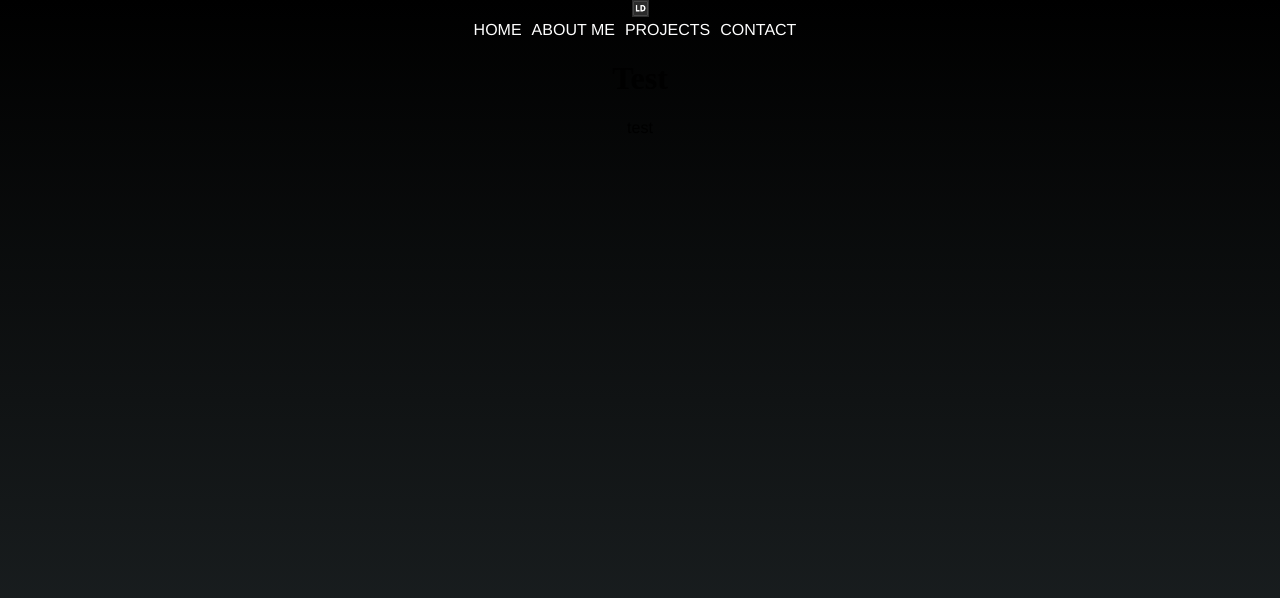
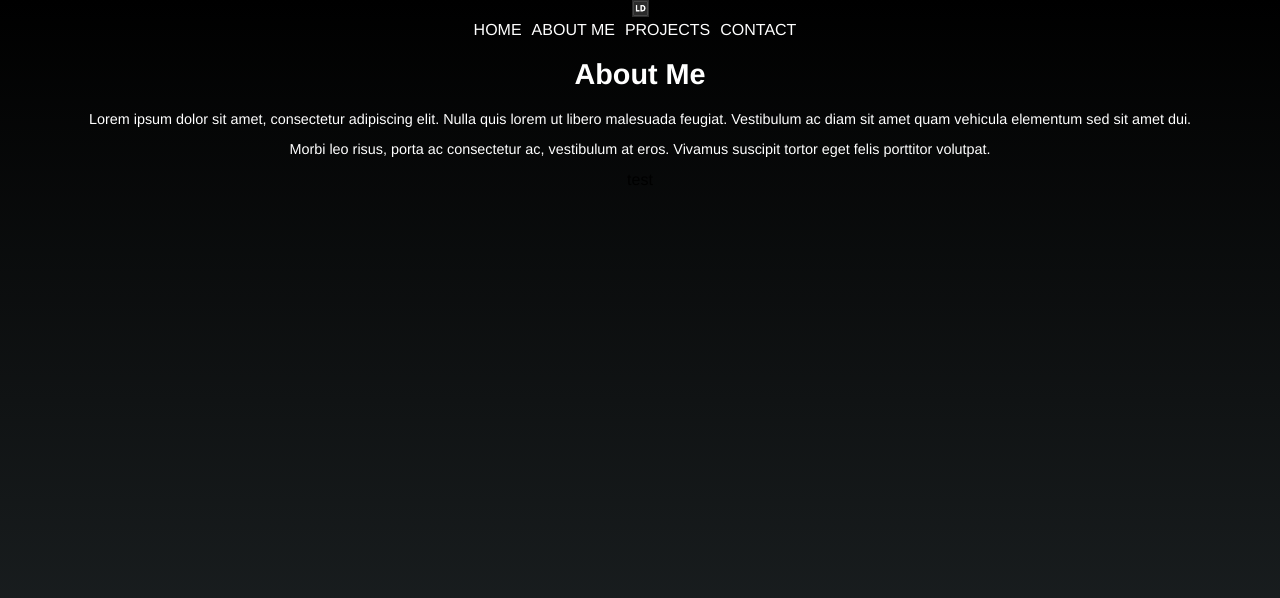
Before and after one commit to lancedavenport/lancedavenport.github.io, a React (Vite) app: page /projects in a window 1280 px wide. Shown: the top 598 px of the page. Built offline with nearby package versions, Linux system fonts and the light colour scheme.

Commit message:
Updated styling

```diff
--- a/src/components/navigation/pages/AboutMe.jsx
+++ b/src/components/navigation/pages/AboutMe.jsx
@@ -4,7 +4,7 @@ export default function AboutMe() {
   return (
     <div>
       <Container className="mt-5">
-        <Row className="justify-content-center">
+        <Row className="justify-content-center global-text">
           <Col md={8}>
             <div className="text-center mb-4">
               <h1 className="mt-3">About Me</h1>
--- a/src/components/navigation/pages/Projects.jsx
+++ b/src/components/navigation/pages/Projects.jsx
@@ -2,10 +2,27 @@ import { Col, Container, Row } from "react-bootstrap";
 
 export default function Projects() {
     return (
-        <Row>
-            <Col>
-            <h1>Test</h1>
+        <div>
+        <Container className="mt-5">
+          <Row className="justify-content-center global-text">
+            <Col md={8}>
+              <div className="text-center mb-4">
+                <h1 className="mt-3">About Me</h1>
+              </div>
+              <div className="text-center">
+                <p>
+                  Lorem ipsum dolor sit amet, consectetur adipiscing elit. Nulla
+                  quis lorem ut libero malesuada feugiat. Vestibulum ac diam sit
+                  amet quam vehicula elementum sed sit amet dui.
+                </p>
+                <p>
+                  Morbi leo risus, porta ac consectetur ac, vestibulum at eros.
+                  Vivamus suscipit tortor eget felis porttitor volutpat.
+                </p>
+              </div>
             </Col>
-        </Row>
+          </Row>
+        </Container>
+      </div>
     );
 }
```
